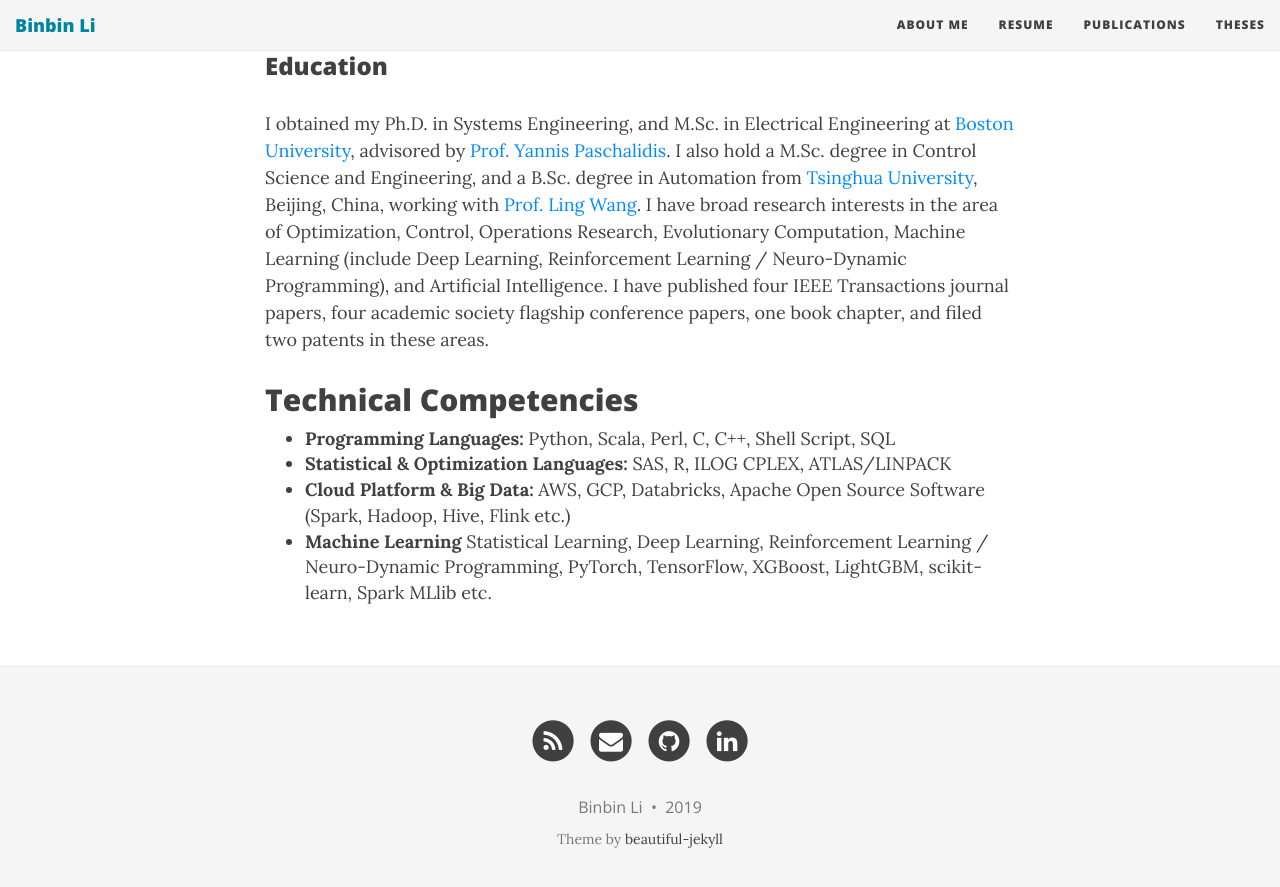
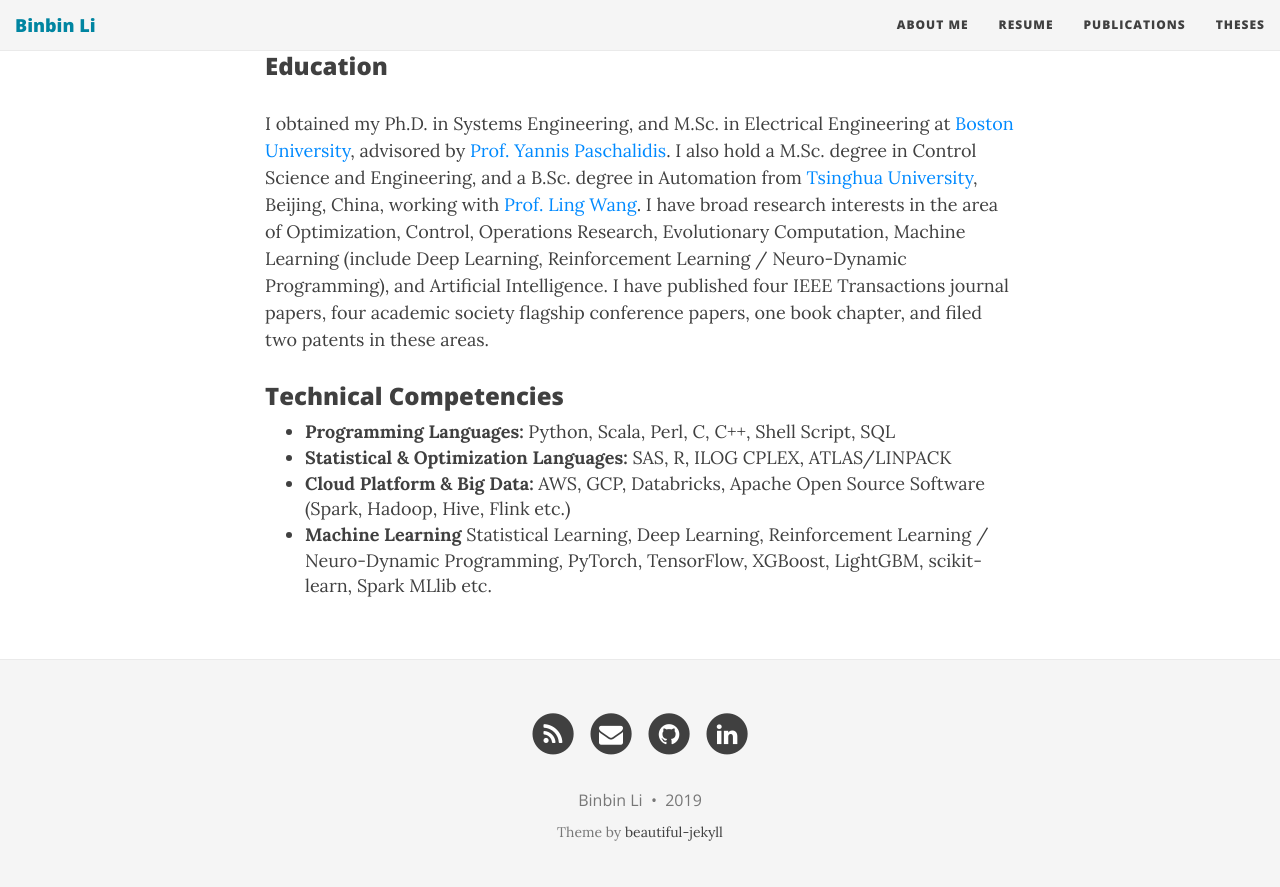
Before and after one commit to labrook/labrook.github.io, a Jekyll site: the page built from index.md, in a window 1280 px wide and 900 px high, scrolled down 1190 px. Shown: the top 887 px of the window. Built offline with Jekyll 4.4.1, drawn with Linux system fonts in a browser that asks for light colours; nearby versions of some CDN libraries.

Commit message:
Header edit: H2 -> H3

```diff
--- a/index.md
+++ b/index.md
@@ -22,7 +22,7 @@ Before SAS, I interned at the [Market Risk Modeling Group](https://www.goldmansa
 
 I obtained my Ph.D. in Systems Engineering, and M.Sc. in Electrical Engineering at [Boston University](http://www.bu.edu/), advisored by [Prof. Yannis Paschalidis](http://sites.bu.edu/paschalidis/people/yannis-paschalidis/). I also hold a M.Sc. degree in Control Science and Engineering, and a B.Sc. degree in Automation from [Tsinghua University](https://www.tsinghua.edu.cn), Beijing, China, working with [Prof. Ling Wang](https://www.tsinghua.edu.cn/publish/auen/1713/2011/20110919083200742395822/20110919083200742395822_.html). I have broad research interests in the area of Optimization, Control, Operations Research, Evolutionary Computation, Machine Learning (include Deep Learning, Reinforcement Learning / Neuro-Dynamic Programming), and Artificial Intelligence. I have published four IEEE Transactions journal papers, four academic society flagship conference papers, one book chapter, and filed two patents in these areas.
 
-## Technical Competencies
+### Technical Competencies
 
 - **Programming Languages:**  Python, Scala, Perl, C, C++, Shell Script, SQL
 - **Statistical & Optimization Languages:** SAS, R, ILOG CPLEX, ATLAS/LINPACK
```
